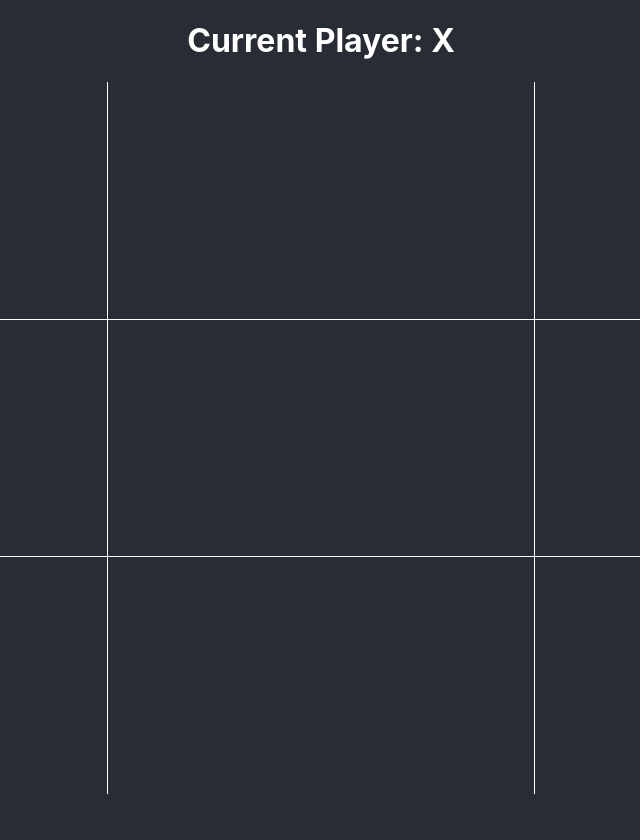
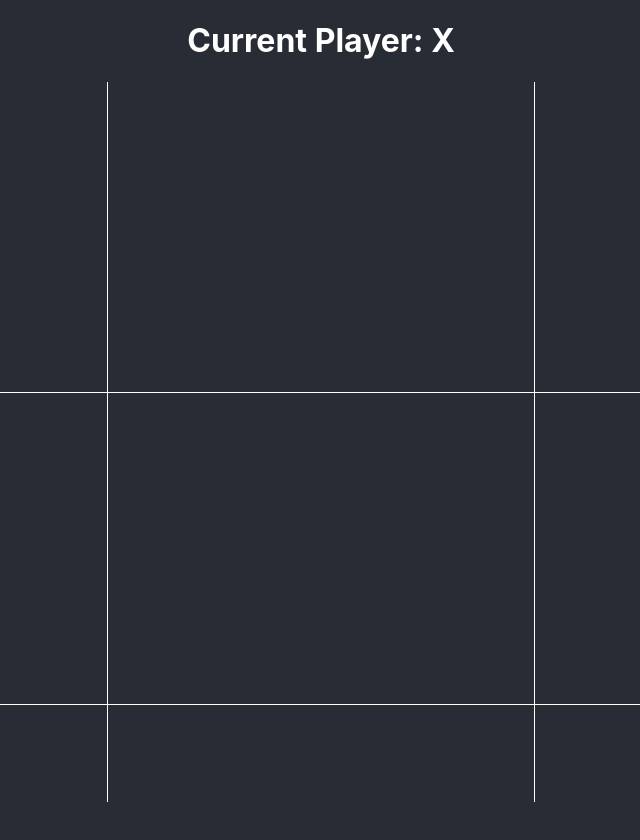
Before and after one commit to Muttsuri/tic_tac_toe, a React (Create React App) app: page / in a window 1280 px wide. Shown: the top 840 px of the page, without its empty margins (319-959 px from the left). Before the commit the page ends 800 px from the top, so only its background shows below. Built offline with nearby package versions, Linux system fonts and the light colour scheme.

Commit message:
Fix row size filckering on first slection and increase font size

```diff
--- a/src/App.css
+++ b/src/App.css
@@ -21,7 +21,7 @@ html {
   max-height: 90vh;
   display: grid;
   grid-template-columns: repeat(3, 1fr);
-  font-size: calc(10px + 2vmin);
+  font-size: calc(20px + 6vmax);
   background-color: var(--main-text-color);
   gap: 1px
 }
--- a/src/components/Cell.tsx
+++ b/src/components/Cell.tsx
@@ -10,7 +10,10 @@ function Cell({
   return (
     <div className="cell" onClick={onClick}>
       {/* Interestingly null doesn't get written, cool */}
-      <p>{value}</p>
+      <p>{value ? value : "\0"}</p>
+      {/* The "\0" exists for the purpuse of having the P with soemthing
+          so that the grid doesn't flicker in size when the first cell in
+          a row is selected */}
     </div>
   );
 }
```
